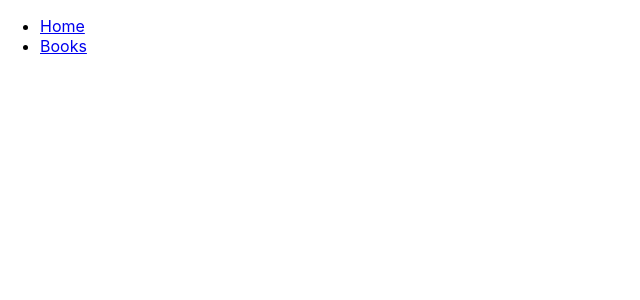
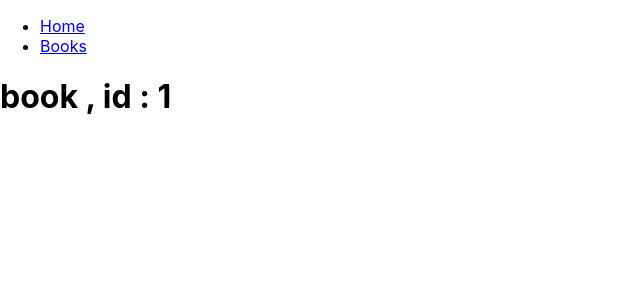
Before and after one commit to Y1lmaz-Ahmet/react-router-v6-test-app, a React (Create React App) app: page /books/1 in a window 1280 px wide. Before the commit this address had no page. Shown: the top 300 px of the page, without its empty margins (0-640 px from the left). Built offline with nearby package versions, Linux system fonts and the light colour scheme.

Commit message:
Dynamic Routing

```diff
--- a/src/App.js
+++ b/src/App.js
@@ -1,6 +1,7 @@
 import { Route, Routes, Link } from "react-router-dom";
 import Home from "./components/Home";
 import BookList from "./components/BookList";
+import Book from "./components/Book";
 export function App() {
   return (
     <>
@@ -18,6 +19,7 @@ export function App() {
         {/* Routes = container for holding individual Route */}
         <Route path="/" element={<Home />} />
         <Route path="/books" element={<BookList />} />
+        <Route path="/books/:id" element={<Book />} />
       </Routes>
     </>
   );
--- /dev/null
+++ b/src/components/Book.jsx
@@ -0,0 +1,12 @@
+import React from "react";
+import { useParams } from "react-router-dom";
+const Book = () => {
+  const { id } = useParams();
+  return (
+    <div>
+      <h1>book , id : {id}</h1>
+    </div>
+  );
+};
+
+export default Book;
```
